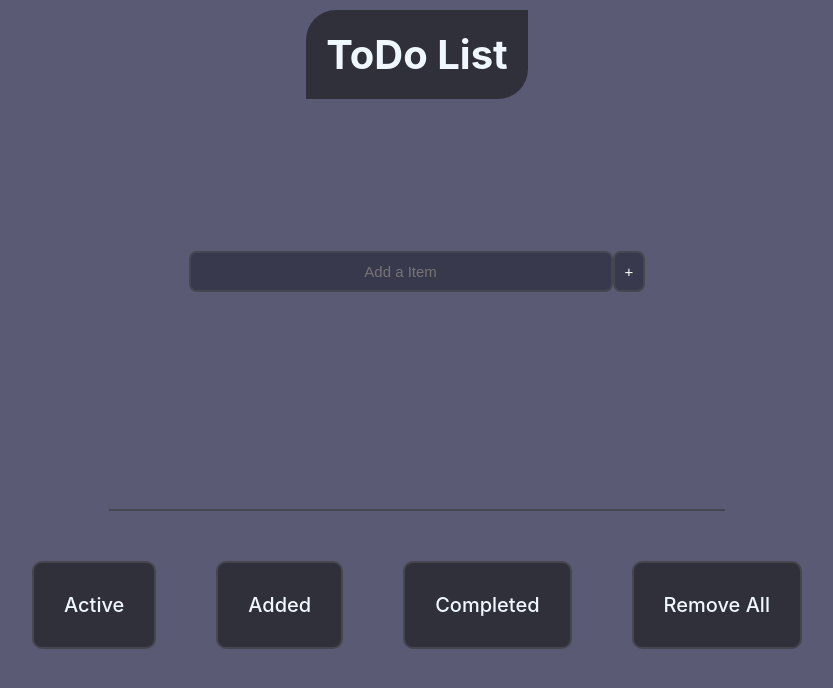
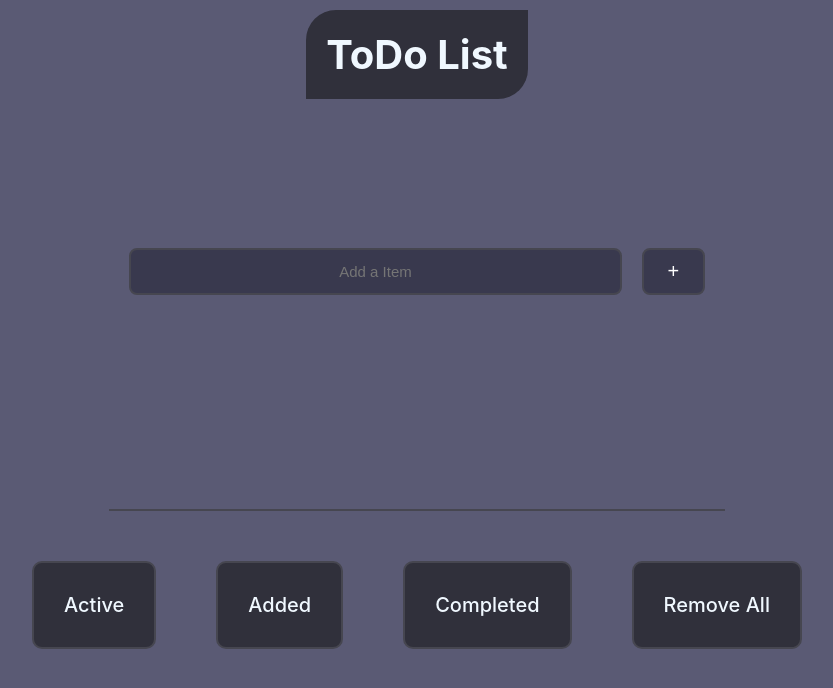
Before and after one commit to pritishajain/React_Training_Assignment, a React (Create React App) app in the folder to-do-list/: page / in a window 1280 px wide. Shown: the top 688 px of the page, without its empty margins (223-1056 px from the left). Built offline with nearby package versions, Linux system fonts and the light colour scheme.

Commit message:
todolist_week2:add functionality in todo list and updated the ui

```diff
--- /dev/null
+++ b/to-do-list/src/assets/constants/Constant.tsx
@@ -0,0 +1,2 @@
+export const heading:string="ToDo List";
+export const Placeholder:string="Add a Item";
--- a/to-do-list/src/assets/css/to-do-display.css
+++ b/to-do-list/src/assets/css/to-do-display.css
@@ -29,7 +29,8 @@ h1 {
 }
 .add-list {
   display: flex;
-  justify-content: center;
+  justify-content: space-between;
+
 }
 .show-list {
   margin: 30px;
@@ -45,18 +46,21 @@ input[type="text"] {
   padding: 10px;
   outline: none;
   background-color: rgb(57, 57, 78);
-  width: 400px;
+  /* width: 400px; */
+  flex: 12;
   border-radius: 8px;
   color: aliceblue;
+  margin-right: 20px;
 }
 #Add {
   background-color: rgb(57, 57, 78);
   color: white;
-  font-size: 15px;
+  font-size: 20px;
   border: none;
   padding: 10px;
   border: 2px solid rgb(70, 70, 80);
   outline: none;
+  flex:1;
   border-radius: 8px;
 }
 #Add:active {
--- a/to-do-list/src/components/to-do-display.tsx
+++ b/to-do-list/src/components/to-do-display.tsx
@@ -1,7 +1,9 @@
 import React, { Component } from "react";
-import ReactDOM from "react-dom";
 import "../assets/css/to-do-display.css";
 import ToDoList from "./to-do-list";
+import {heading} from "../assets/constants/Constant";
+import {Placeholder} from "../assets/constants/Constant";
+
 
 class Display extends React.Component<{}, { data: string; items: string[] }> {
   constructor(props: string) {
@@ -29,20 +31,25 @@ class Display extends React.Component<{}, { data: string; items: string[] }> {
         data: "",
       });
     };
+    const removeItem = (itemid: React.Key) => {
+
+      this.setState({
+        items: [...this.state.items].filter((element,index:React.Key) => itemid!== index)
+      });
+    };
 
     return (
       <>
         <div className="main-div">
           <div className="head">
-            <h1>ToDo List</h1>
-            {/*   <i className="fa fa-trash" aria-hidden="true"></i> */}
+          <h1>{heading}</h1>
           </div>
 
           <div className="upper-container">
             <div className="add-list">
               <input
                 type="text"
-                placeholder="Add a Item"
+                placeholder={Placeholder}
                 value={this.state.data}
                 id="input-text"
                 onChange={itemEvent}
@@ -54,8 +61,14 @@ class Display extends React.Component<{}, { data: string; items: string[] }> {
 
             <div className="show-list">
               <ul>
-                {this.state.items.map((value: string, i: React.Key) => {
-                  return <ToDoList text={value} />;
+                {this.state.items.map((value: string, iterator: React.Key) => {
+                  return (
+                    <ToDoList
+                      text={value}
+                      itemid={iterator}
+                      onSelect={removeItem}
+                    />
+                  );
                 })}
               </ul>
             </div>
--- a/to-do-list/src/components/to-do-list.tsx
+++ b/to-do-list/src/components/to-do-list.tsx
@@ -1,17 +1,23 @@
 import React from "react";
 import "../assets/css/to-do-list.css";
 
-const ToDoList = (props: { text: string }) => {
-  /*  const removeItems=()=>{
-
-
-    } */
+const ToDoList = (props: {
+  text: string;
+  itemid: React.Key;
+  onSelect: (itemid:React.Key)=>void ;
+}) => {
   return (
     <>
       <div className="list-style">
         <li className="list-text">{props.text}</li>
         <i className="fa fa-check" aria-hidden="true"></i>
-        <i className="fa fa-times" aria-hidden="true"></i>
+        <i
+          className="fa fa-times"
+          aria-hidden="true"
+          onClick={() => {
+            props.onSelect(props.itemid);
+          }}
+        ></i>
       </div>
     </>
   );
```
